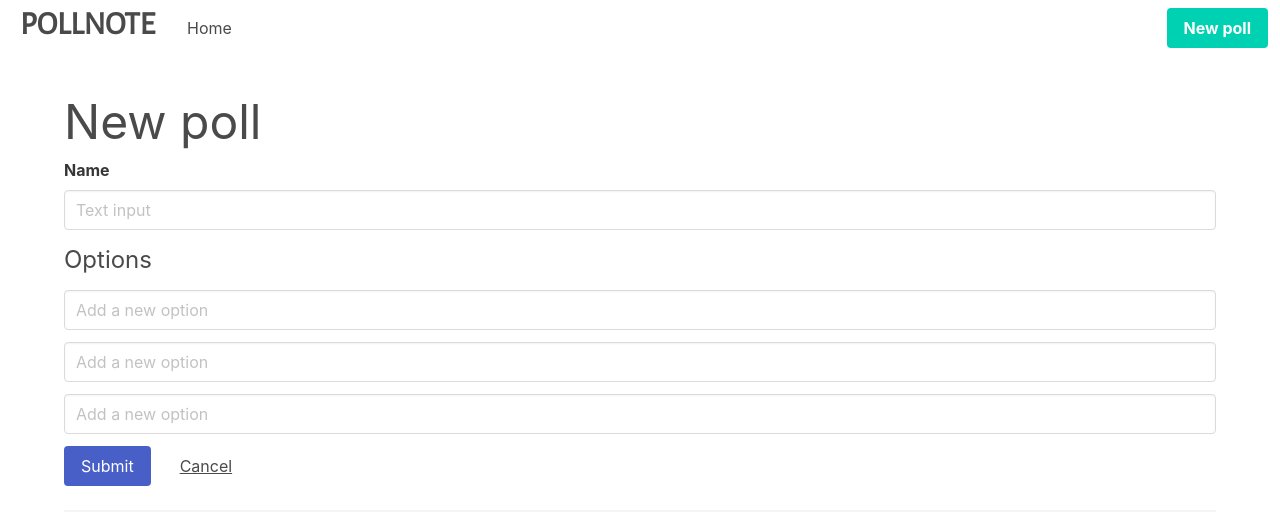
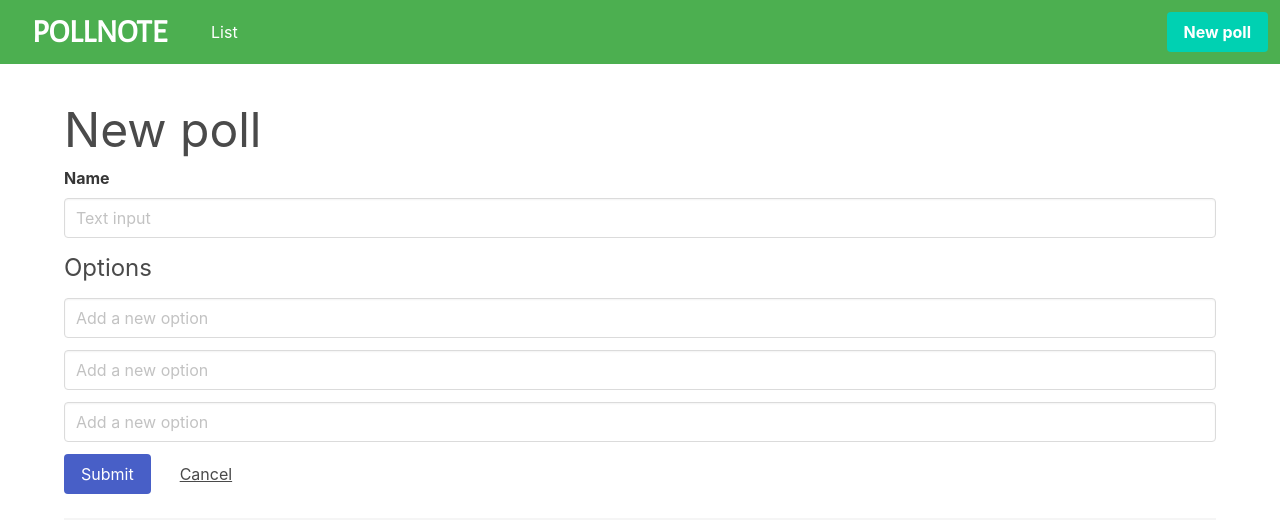
Before and after one commit to enriquemorenotent/pollnote-frontend, a React (Create React App) app: page / in a window 1280 px wide. Shown: the top 532 px of the page. Built offline with nearby package versions, Linux system fonts and the light colour scheme.

Commit message:
Some style

```diff
--- /dev/null
+++ b/src/Loader.css
@@ -0,0 +1,4 @@
+.Loader {
+	text-align: center;
+	padding: 100px;
+}
--- /dev/null
+++ b/src/Loader.js
@@ -0,0 +1,27 @@
+import React from "react"
+
+import "./Loader.css"
+
+const Loader = () => (
+	<div className="Loader">
+		<svg height="138" viewBox="0 0 38 38" xmlns="http://www.w3.org/2000/svg" stroke="#4CAF50">
+			<g fill="none" fill-rule="evenodd">
+				<g transform="translate(1 1)" stroke-width="2">
+					<circle stroke-opacity=".5" cx="18" cy="18" r="18" />
+					<path d="M36 18c0-9.94-8.06-18-18-18">
+						<animateTransform
+							attributeName="transform"
+							type="rotate"
+							from="0 18 18"
+							to="360 18 18"
+							dur="1s"
+							repeatCount="indefinite"
+						/>
+					</path>
+				</g>
+			</g>
+		</svg>
+	</div>
+)
+
+export default Loader
--- /dev/null
+++ b/src/NavBar.css
@@ -0,0 +1,12 @@
+.navbar {
+	background-color: #4caf50 !important;
+	color: white;
+}
+
+.navbar .navbar-item {
+	color: white;
+}
+.navbar .navbar-item:hover {
+	background-color: #1c8f30;
+	color: white;
+}
--- a/src/Navbar.js
+++ b/src/Navbar.js
@@ -1,10 +1,14 @@
 import React from "react"
 import { Link } from "react-router-dom"
+
+import "./NavBar.css"
 
 const Navbar = () => (
 	<nav className="navbar" role="navigation" aria-label="main navigation">
 		<div className="navbar-brand">
-			<div className="logo">Pollnote</div>
+			<a class="navbar-item" href="/">
+				<div className="logo">Pollnote</div>
+			</a>
 
 			<a
 				href="/"
@@ -22,8 +26,8 @@ const Navbar = () => (
 
 		<div id="navbarBasicExample" className="navbar-menu">
 			<div className="navbar-start">
-				<Link className="navbar-item" to="/">
-					Home
+				<Link className="navbar-item is-link" to="/list">
+					List
 				</Link>
 			</div>
 
--- a/src/Polls.js
+++ b/src/Polls.js
@@ -1,6 +1,7 @@
 import React, { useState, useEffect } from "react"
 import { Link } from "react-router-dom"
 import axios from "axios"
+import Loader from "./Loader"
 
 const Poll = ({ data, onDelete }) => {
 	const handleDelete = e => {
@@ -54,7 +55,7 @@ const Polls = ({ lastUpdate, onDelete }) => {
 			<div className="container">
 				<h1 className="is-size-1">Polls</h1>
 				{loading ? (
-					"Loading"
+					<Loader />
 				) : (
 					<div className="content">
 						<p>Polls found: {polls.length}</p>
--- a/src/index.js
+++ b/src/index.js
@@ -1,11 +1,11 @@
 import React from "react"
 import ReactDOM from "react-dom"
 import { BrowserRouter as Router } from "react-router-dom"
-import "./index.css"
 import App from "./App"
 import * as serviceWorker from "./serviceWorker"
 
 import "bulma"
+import "./index.css"
 
 ReactDOM.render(
 	<Router>
```
Also changed, not shown: src/index.css (+7 -9 lines).
